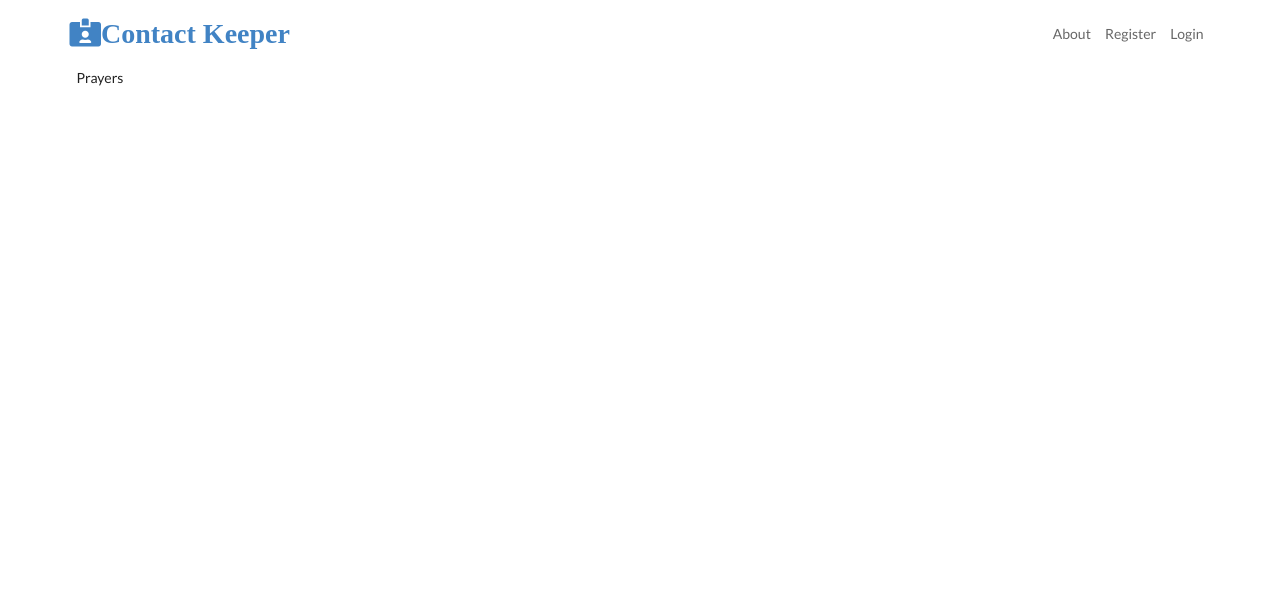
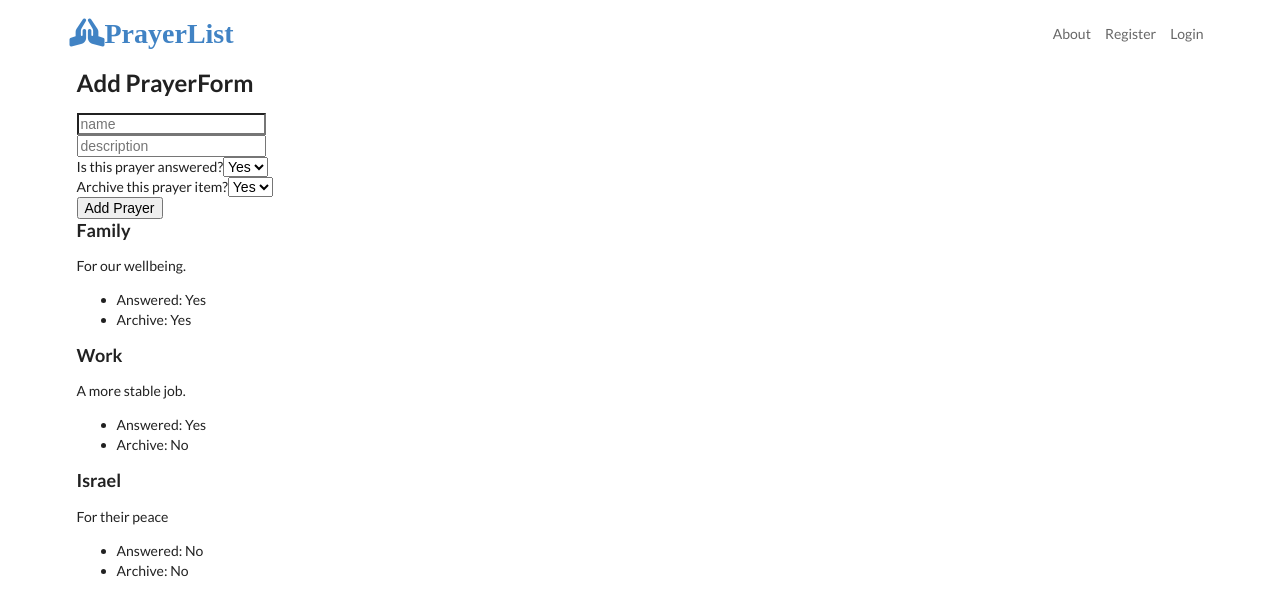
Before and after one commit to darlingbryan/pray-list, a React (Create React App) app in the folder client/: page / in a window 1280 px wide. Shown: the top 614 px of the page. Built offline with nearby package versions, Linux system fonts and the light colour scheme.

Commit message:
Create PrayerForm and Prayers components. Initial setup for PrayerContext - types, addPrayer func.

```diff
--- a/client/src/App.js
+++ b/client/src/App.js
@@ -5,9 +5,11 @@ import Home from './components/pages/Home'
 import About from './components/pages/About'
 import Register from './components/auth/Register'
 import Login from './components/auth/Login'
+import PrayerState from './contexts/prayer/PrayerState'
 
 function App() {
   return (
+    <PrayerState>
       <Router>
         <div className='ui container'>
           <Navbar />
@@ -19,6 +21,7 @@ function App() {
           </Switch>
         </div>
       </Router>
+    </PrayerState>
   )
 }
 
--- a/client/src/components/layout/Navbar.js
+++ b/client/src/components/layout/Navbar.js
@@ -32,8 +32,8 @@ Navbar.propTypes = {
 }
 
 Navbar.defaultProps = {
-  title: 'Contact Keeper',
-  icon: 'fas fa-id-card-alt'
+  title: 'PrayerList',
+  icon: 'fas fa-praying-hands'
 }
 
 export default Navbar
--- a/client/src/components/pages/Home.js
+++ b/client/src/components/pages/Home.js
@@ -1,9 +1,11 @@
 import React from 'react'
 import Prayers from '../prayers/Prayers'
+import PrayerForm from '../prayers/PrayerForm'
 
 const Home = () => {
   return (
     <div>
+      <PrayerForm />
       <Prayers />
     </div>
   )
--- a/client/src/components/prayers/PrayerForm.js
+++ b/client/src/components/prayers/PrayerForm.js
@@ -0,0 +1,65 @@
+import React, { useContext, useState } from 'react'
+import PrayerContext from '../../contexts/prayer/prayerContext'
+
+const PrayerForm = () => {
+  const { addPrayer } = useContext(PrayerContext)
+
+  const [prayer, setPrayer] = useState({
+    name: '',
+    description: '',
+    answered: true,
+    archive: true
+  })
+
+  const { name, description, answered, archive } = prayer
+
+  const onChange = e =>
+    setPrayer({ ...prayer, [e.target.name]: e.target.value })
+
+  const onSubmit = e => {
+    e.preventDefault()
+    addPrayer(prayer)
+  }
+  return (
+    <form onSubmit={onSubmit}>
+      <h2>Add PrayerForm</h2>
+      <input
+        type='text'
+        name='name'
+        placeholder='name'
+        value={name}
+        onChange={onChange}
+      />
+      <br />
+      <input
+        type='textarea'
+        name='description'
+        placeholder='description'
+        value={description}
+        onChange={onChange}
+      />{' '}
+      <div>
+        <label>
+          Is this prayer answered?
+          <select name='answered' value={answered} onChange={onChange}>
+            <option value='true'>Yes</option>
+            <option value='false'>No</option>
+          </select>
+        </label>
+        <br />
+        <label>
+          Archive this prayer item?
+          <select name='archive' value={archive} onChange={onChange}>
+            <option value='true'>Yes</option>
+            <option value='false'>No</option>
+          </select>
+        </label>{' '}
+      </div>
+      <div>
+        <input type='submit' value='Add Prayer' />
+      </div>
+    </form>
+  )
+}
+
+export default PrayerForm
--- a/client/src/components/prayers/PrayerItem.js
+++ b/client/src/components/prayers/PrayerItem.js
@@ -0,0 +1,22 @@
+import React from 'react'
+import PropTypes from 'prop-types'
+
+const PrayerItem = ({ prayer }) => {
+  const { name, description, answered, archive } = prayer
+  return (
+    <div>
+      <h3>{name}</h3>
+      <p>{description}</p>
+      <ul>
+        <li>Answered: {answered ? 'Yes' : 'No'}</li>
+        <li>Archive: {archive ? 'Yes' : 'No'}</li>
+      </ul>
+    </div>
+  )
+}
+
+PrayerItem.propTypes = {
+  prayer: PropTypes.object.isRequired
+}
+
+export default PrayerItem
--- a/client/src/components/prayers/Prayers.js
+++ b/client/src/components/prayers/Prayers.js
@@ -1,7 +1,16 @@
 import React, { Fragment, useContext } from 'react'
+import PrayerContext from '../../contexts/prayer/prayerContext'
+import PrayerItem from './PrayerItem'
 
 const Prayers = () => {
-  return <div>Prayers</div>
+  const { prayers } = useContext(PrayerContext)
+  return (
+    <Fragment>
+      {prayers.map(prayer => (
+        <PrayerItem key={prayer.id} prayer={prayer} />
+      ))}
+    </Fragment>
+  )
 }
 
 export default Prayers
--- /dev/null
+++ b/client/src/contexts/prayer/PrayerState.js
@@ -0,0 +1,72 @@
+import React, { useReducer } from 'react'
+import uuid from 'uuid'
+import prayerReducer from './prayerReducer'
+import PrayerContext from './prayerContext'
+import {
+  GET_PRAYERS,
+  ADD_PRAYER,
+  DELETE_PRAYER,
+  UPDATE_PRAYER,
+  SET_CURRENT,
+  CLEAR_CURRENT,
+  PRAYER_ERROR,
+  FILTER_CONTACT,
+  CLEAR_FILTER
+} from '../types'
+
+const PrayerState = props => {
+  const initialState = {
+    prayers: [
+      {
+        id: 1,
+        name: 'Family',
+        description: 'For our wellbeing.',
+        answered: true,
+        archive: true
+      },
+      {
+        id: 2,
+        name: 'Work',
+        description: 'A more stable job.',
+        answered: true,
+        archive: false
+      },
+      {
+        id: 3,
+        name: 'Israel',
+        description: 'For their peace',
+        answered: false,
+        archive: false
+      }
+    ],
+    current: null,
+    filtered: null,
+    error: null
+  }
+
+  const [state, dispatch] = useReducer(prayerReducer, initialState)
+
+  //Add Prayer
+  const addPrayer = prayer => {
+    prayer.id = uuid.v4
+    dispatch({
+      type: ADD_PRAYER,
+      payload: prayer
+    })
+  }
+
+  return (
+    <PrayerContext.Provider
+      value={{
+        prayers: state.prayers,
+        current: state.current,
+        filtered: state.filtered,
+        error: state.error,
+        addPrayer
+      }}>
+      {props.children}
+    </PrayerContext.Provider>
+  )
+}
+
+export default PrayerState
--- /dev/null
+++ b/client/src/contexts/prayer/prayerContext.js
@@ -0,0 +1,5 @@
+import { createContext } from 'react'
+
+const prayerContext = createContext()
+
+export default prayerContext
--- /dev/null
+++ b/client/src/contexts/prayer/prayerReducer.js
@@ -0,0 +1,23 @@
+import {
+  GET_PRAYERS,
+  ADD_PRAYER,
+  DELETE_PRAYER,
+  UPDATE_PRAYER,
+  SET_CURRENT,
+  CLEAR_CURRENT,
+  PRAYER_ERROR,
+  FILTER_CONTACT,
+  CLEAR_FILTER
+} from '../types'
+
+export default (state, action) => {
+  switch (action.type) {
+    case ADD_PRAYER:
+      return {
+        ...state,
+        prayers: [action.payload, ...state.prayers]
+      }
+    default:
+      return state
+  }
+}
--- a/client/src/contexts/types.js
+++ b/client/src/contexts/types.js
@@ -0,0 +1,10 @@
+export const GET_PRAYERS = 'GET_PRAYERS'
+export const ADD_PRAYER = 'ADD_PRAYER'
+export const DELETE_PRAYER = 'DELETE_PRAYER'
+export const UPDATE_PRAYER = 'UPDATE_PRAYER'
+export const SET_CURRENT = 'SET_CURRENT'
+export const CLEAR_CURRENT = 'CLEAR_CURRENT'
+export const PRAYER_ERROR = 'PRAYER_ERROR'
+export const FILTER_CONTACT = 'FILTER_CONTACT'
+export const CLEAR_FILTER = 'CLEAR_FILTER'
+// export const _ = '_'
```
Lines whose indentation alone changed are shown as unchanged.
